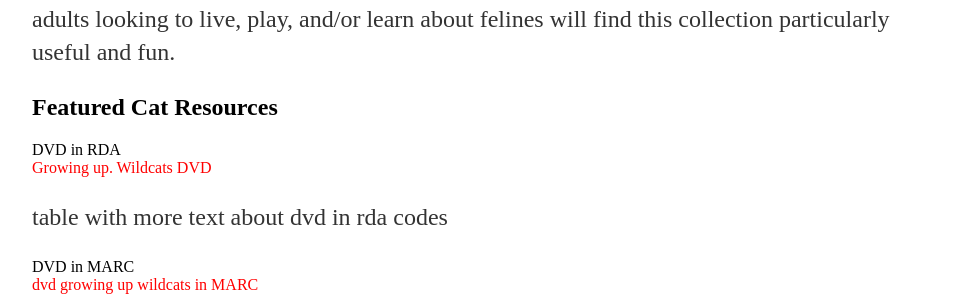
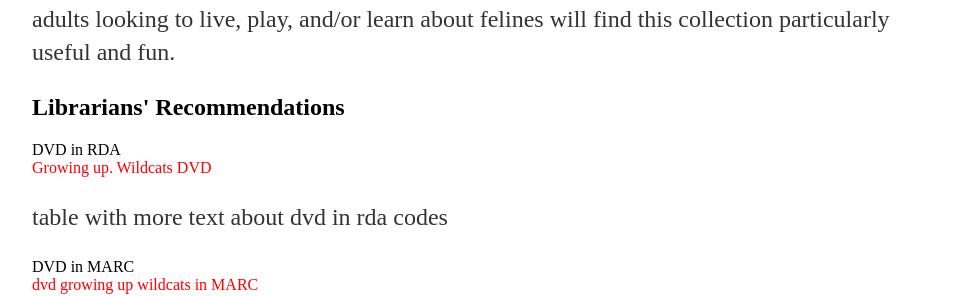
Before and after one commit to cat-alog/cat-alog.github.io, a Jekyll site: the page built from index.html, in a window 1280 px wide. Shown: the part 286-582 px from the top of the page, without its empty margins (160-1115 px from the left). Built offline with Jekyll 4.4.1, drawn with Linux system fonts in a browser that asks for light colours.

Commit message:
Update index.html

```diff
--- a/index.html
+++ b/index.html
@@ -7,7 +7,7 @@ title: Domesticating Cats Collection
 	<h1>Domesticating Cats Cataloging Project</h1>
 	<p>Welcome to the collection of resources about domesticating cats!</p>
 	<p>This virtual public collection serves everybody, from all ages and backgrounds. Children and adults looking to live, play, and/or learn about felines will find this collection particularly useful and fun. </p>
-	<h2>Featured Cat Resources</h2>
+	<h2>Librarians' Recommendations</h2>
 	<!-- feature 4 blog most recent blog posts onto homepage -->
 			{% for post in site.posts %}
 				{% if forloop.index < 4 %}
```
